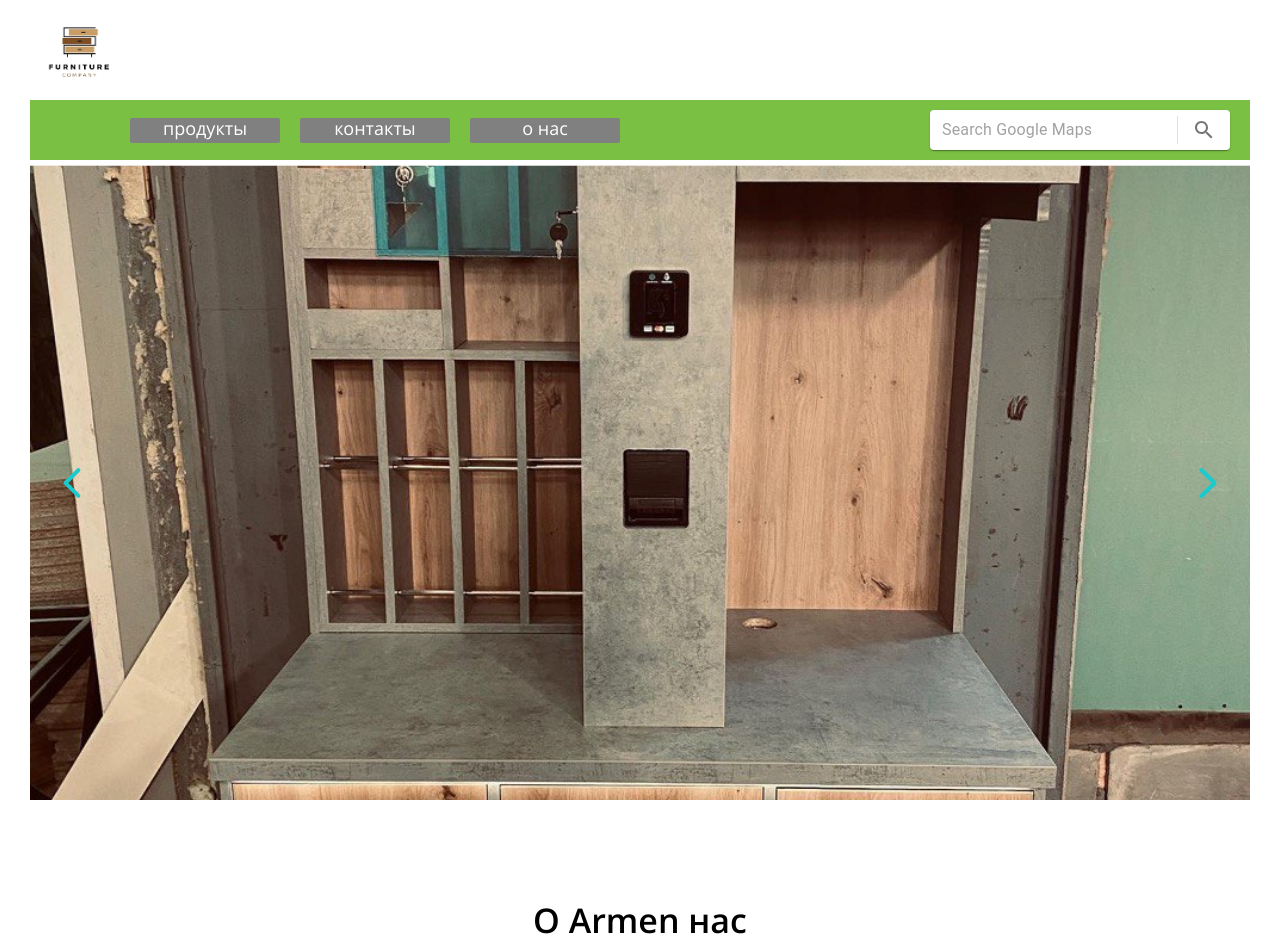
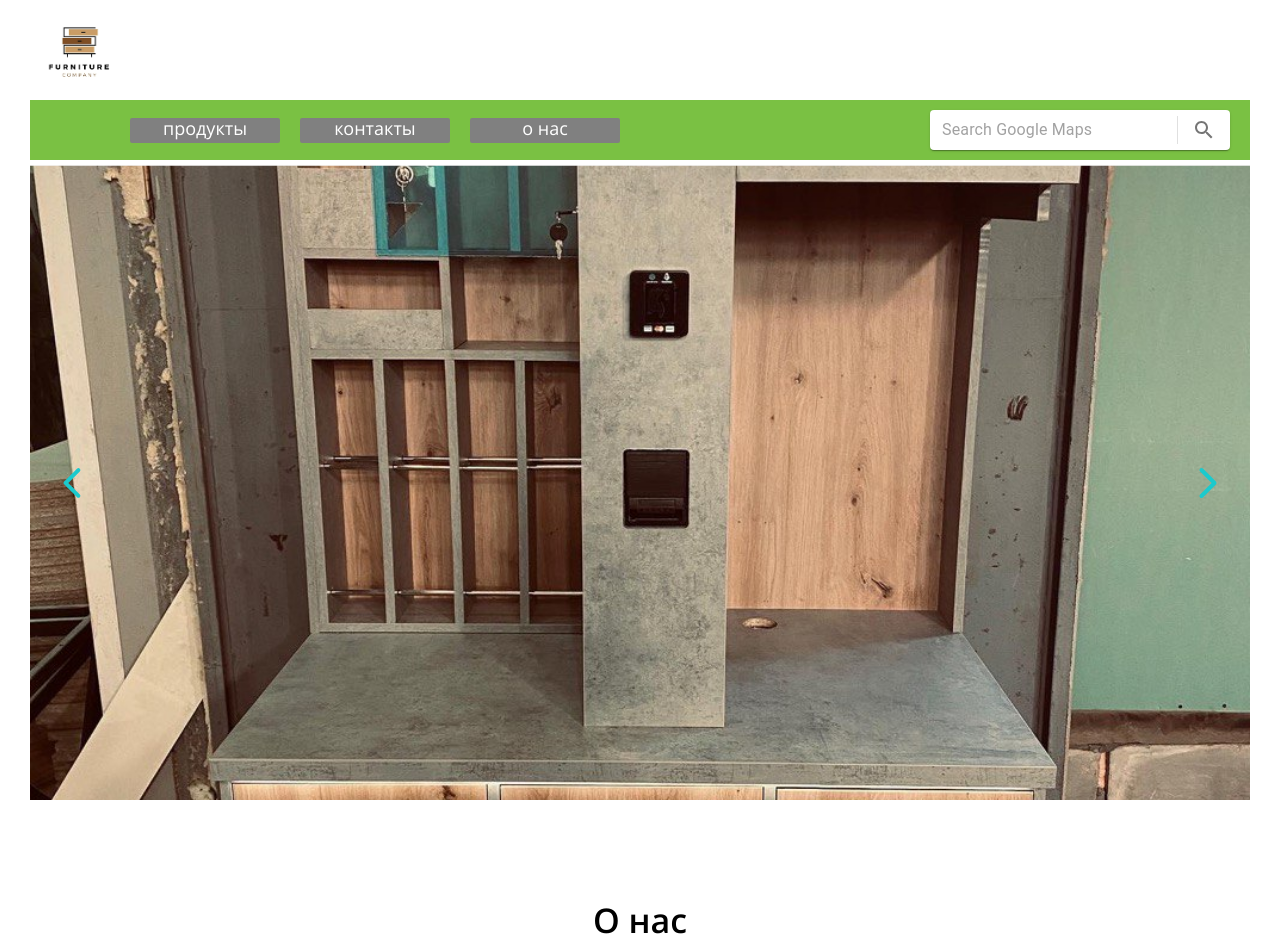
Before and after one commit to Sgalstyan06/furniture, a Next.js app: page / in a window 1280 px wide. Shown: the top 952 px of the page. Built offline with nearby package versions, Linux system fonts and the light colour scheme.

Commit message:
delete some text from about section

```diff
--- a/sections/AboutUsSection/AboutUsSection.tsx
+++ b/sections/AboutUsSection/AboutUsSection.tsx
@@ -5,7 +5,7 @@ import * as Styled from "./AboutUsSection.styles";
 const AboutUsSection = () => {
   return (
     <Styled.Container>
-      <Styled.Title>О Armen нас</Styled.Title>
+      <Styled.Title>О нас</Styled.Title>
       <Styled.About>
         <Styled.ImageWrapper>
           <Image
```
